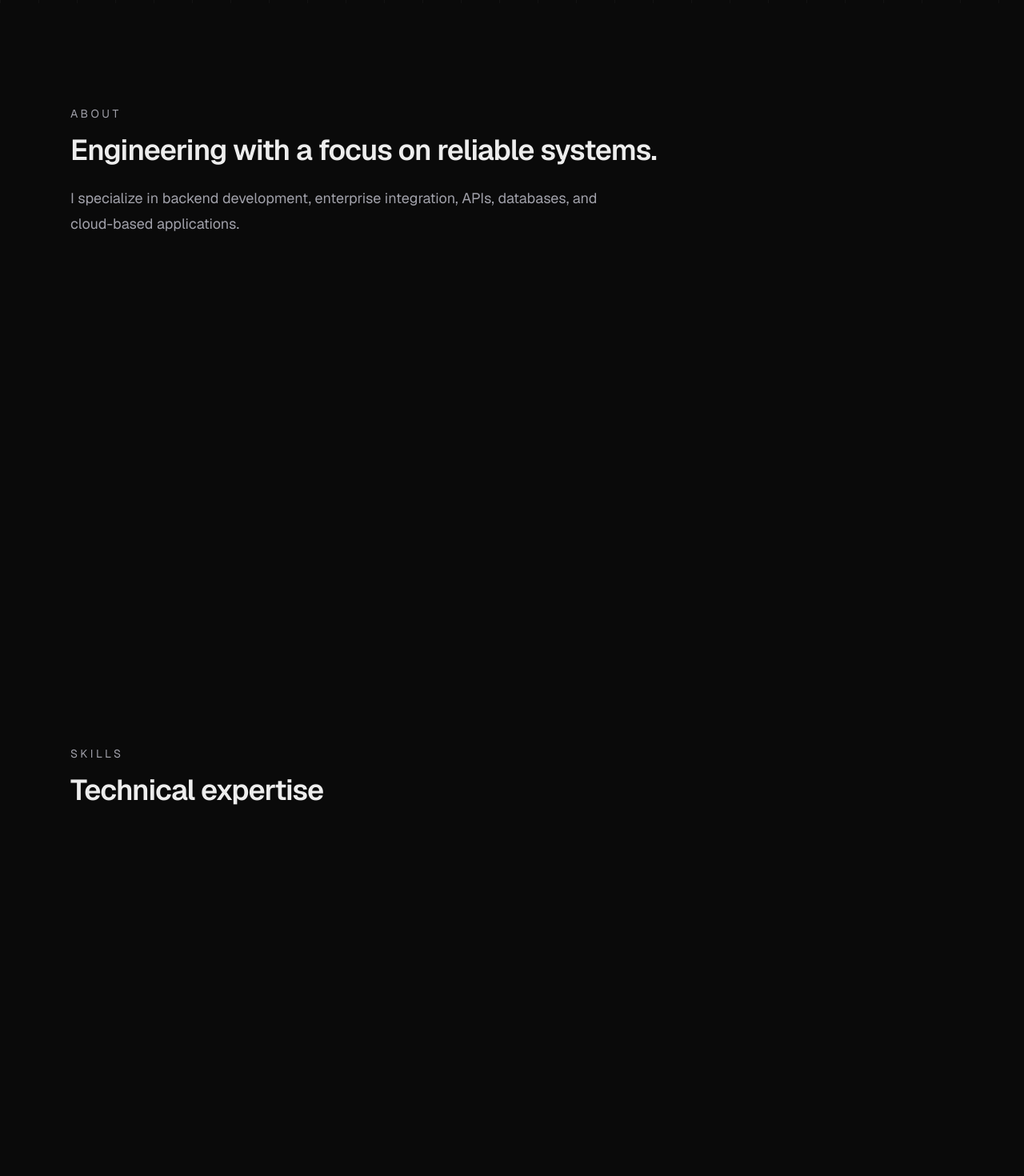
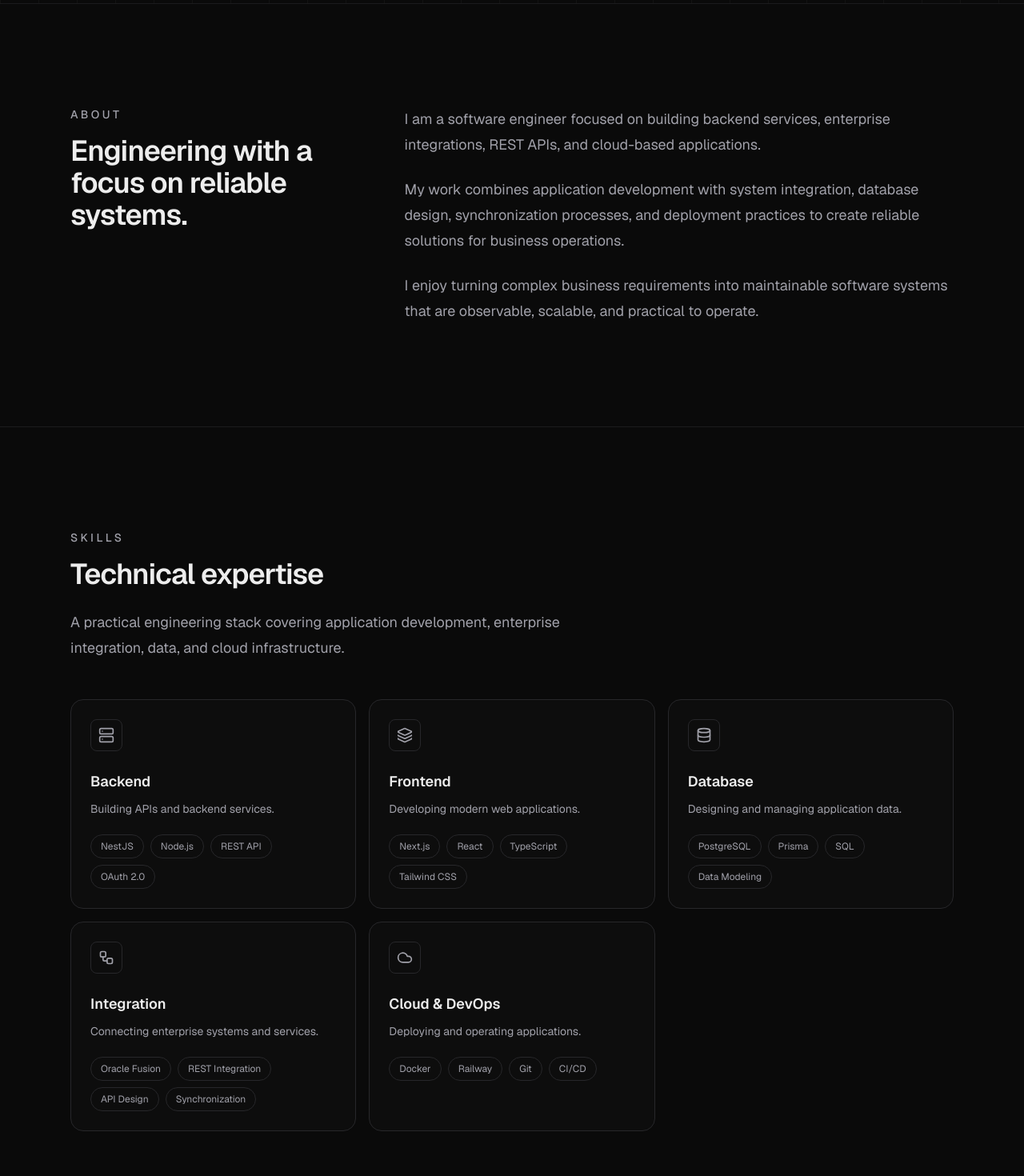
Before and after one commit to fauzirahman/fauzi-rahman-portfolio, a Next.js app: page / in a window 1280 px wide. Shown: the part 880-2350 px from the top of the page at 80% size. Built offline with nearby package versions, Linux system fonts and the light colour scheme.

Commit message:
feat: add about and technical skills sections

```diff
--- a/app/page.tsx
+++ b/app/page.tsx
@@ -1,5 +1,7 @@
+import About from "@/components/about";
 import Hero from "@/components/hero";
 import Navbar from "@/components/navbar";
+import Skills from "@/components/skills";
 
 export default function Home() {
   return (
@@ -8,37 +10,8 @@ export default function Home() {
 
       <main>
         <Hero />
-
-        <section
-          id="about"
-          className="mx-auto min-h-screen max-w-6xl px-6 py-32"
-        >
-          <p className="text-sm uppercase tracking-[0.25em] text-muted">
-            About
-          </p>
-
-          <h2 className="mt-4 text-3xl font-semibold tracking-tight sm:text-4xl">
-            Engineering with a focus on reliable systems.
-          </h2>
-
-          <p className="mt-6 max-w-2xl text-lg leading-8 text-muted">
-            I specialize in backend development, enterprise integration,
-            APIs, databases, and cloud-based applications.
-          </p>
-        </section>
-
-        <section
-          id="skills"
-          className="mx-auto min-h-screen max-w-6xl px-6 py-32"
-        >
-          <p className="text-sm uppercase tracking-[0.25em] text-muted">
-            Skills
-          </p>
-
-          <h2 className="mt-4 text-3xl font-semibold tracking-tight sm:text-4xl">
-            Technical expertise
-          </h2>
-        </section>
+        <About />
+        <Skills />
 
         <section
           id="projects"
--- /dev/null
+++ b/components/about.tsx
@@ -0,0 +1,41 @@
+export default function About() {
+  return (
+    <section
+      id="about"
+      className="border-t border-border/60"
+    >
+      <div className="mx-auto max-w-6xl px-6 py-32">
+        <div className="grid gap-12 lg:grid-cols-[0.7fr_1.3fr]">
+          <div>
+            <p className="text-sm font-medium uppercase tracking-[0.25em] text-muted">
+              About
+            </p>
+
+            <h2 className="mt-4 text-3xl font-semibold tracking-tight sm:text-4xl">
+              Engineering with a focus on reliable systems.
+            </h2>
+          </div>
+
+          <div className="space-y-6 text-lg leading-8 text-muted">
+            <p>
+              I am a software engineer focused on building backend services,
+              enterprise integrations, REST APIs, and cloud-based applications.
+            </p>
+
+            <p>
+              My work combines application development with system integration,
+              database design, synchronization processes, and deployment
+              practices to create reliable solutions for business operations.
+            </p>
+
+            <p>
+              I enjoy turning complex business requirements into maintainable
+              software systems that are observable, scalable, and practical to
+              operate.
+            </p>
+          </div>
+        </div>
+      </div>
+    </section>
+  );
+}
--- /dev/null
+++ b/components/skills.tsx
@@ -0,0 +1,107 @@
+import {
+  Cloud,
+  Database,
+  Layers3,
+  Server,
+  Workflow,
+} from "lucide-react";
+
+const skillGroups = [
+  {
+    icon: Server,
+    title: "Backend",
+    description: "Building APIs and backend services.",
+    skills: ["NestJS", "Node.js", "REST API", "OAuth 2.0"],
+  },
+  {
+    icon: Layers3,
+    title: "Frontend",
+    description: "Developing modern web applications.",
+    skills: ["Next.js", "React", "TypeScript", "Tailwind CSS"],
+  },
+  {
+    icon: Database,
+    title: "Database",
+    description: "Designing and managing application data.",
+    skills: ["PostgreSQL", "Prisma", "SQL", "Data Modeling"],
+  },
+  {
+    icon: Workflow,
+    title: "Integration",
+    description: "Connecting enterprise systems and services.",
+    skills: [
+      "Oracle Fusion",
+      "REST Integration",
+      "API Design",
+      "Synchronization",
+    ],
+  },
+  {
+    icon: Cloud,
+    title: "Cloud & DevOps",
+    description: "Deploying and operating applications.",
+    skills: ["Docker", "Railway", "Git", "CI/CD"],
+  },
+];
+
+export default function Skills() {
+  return (
+    <section
+      id="skills"
+      className="border-t border-border/60"
+    >
+      <div className="mx-auto max-w-6xl px-6 py-32">
+        <div className="max-w-2xl">
+          <p className="text-sm font-medium uppercase tracking-[0.25em] text-muted">
+            Skills
+          </p>
+
+          <h2 className="mt-4 text-3xl font-semibold tracking-tight sm:text-4xl">
+            Technical expertise
+          </h2>
+
+          <p className="mt-6 text-lg leading-8 text-muted">
+            A practical engineering stack covering application development,
+            enterprise integration, data, and cloud infrastructure.
+          </p>
+        </div>
+
+        <div className="mt-12 grid gap-4 md:grid-cols-2 lg:grid-cols-3">
+          {skillGroups.map((group) => {
+            const Icon = group.icon;
+
+            return (
+              <article
+                key={group.title}
+                className="rounded-2xl border border-border bg-surface/50 p-6 transition-colors hover:bg-surface-hover"
+              >
+                <div className="flex h-10 w-10 items-center justify-center rounded-lg border border-border text-muted">
+                  <Icon className="h-5 w-5" />
+                </div>
+
+                <h3 className="mt-6 text-lg font-semibold">
+                  {group.title}
+                </h3>
+
+                <p className="mt-2 text-sm leading-6 text-muted">
+                  {group.description}
+                </p>
+
+                <div className="mt-5 flex flex-wrap gap-2">
+                  {group.skills.map((skill) => (
+                    <span
+                      key={skill}
+                      className="rounded-full border border-border px-3 py-1.5 text-xs text-muted"
+                    >
+                      {skill}
+                    </span>
+                  ))}
+                </div>
+              </article>
+            );
+          })}
+        </div>
+      </div>
+    </section>
+  );
+}
```
